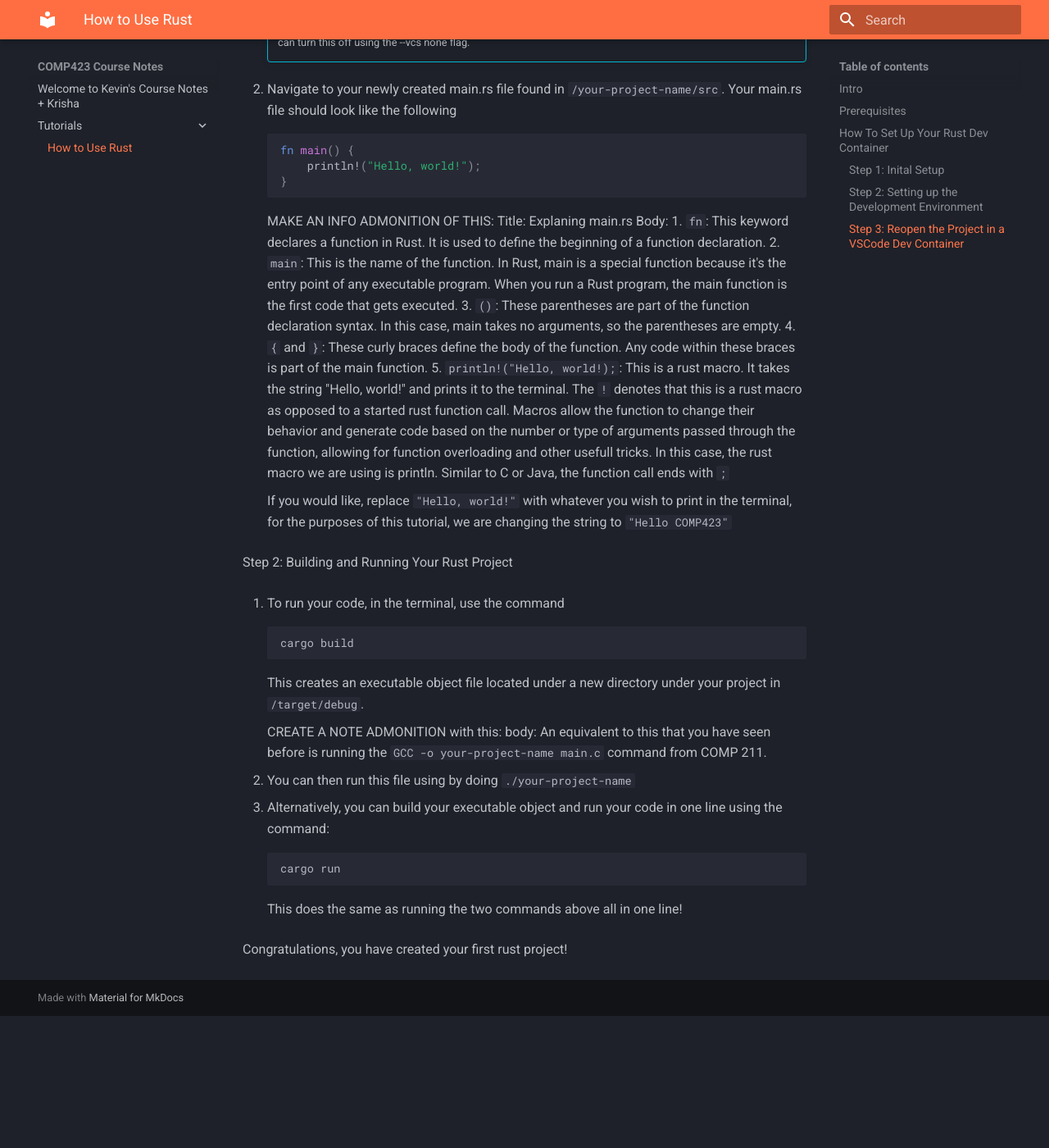
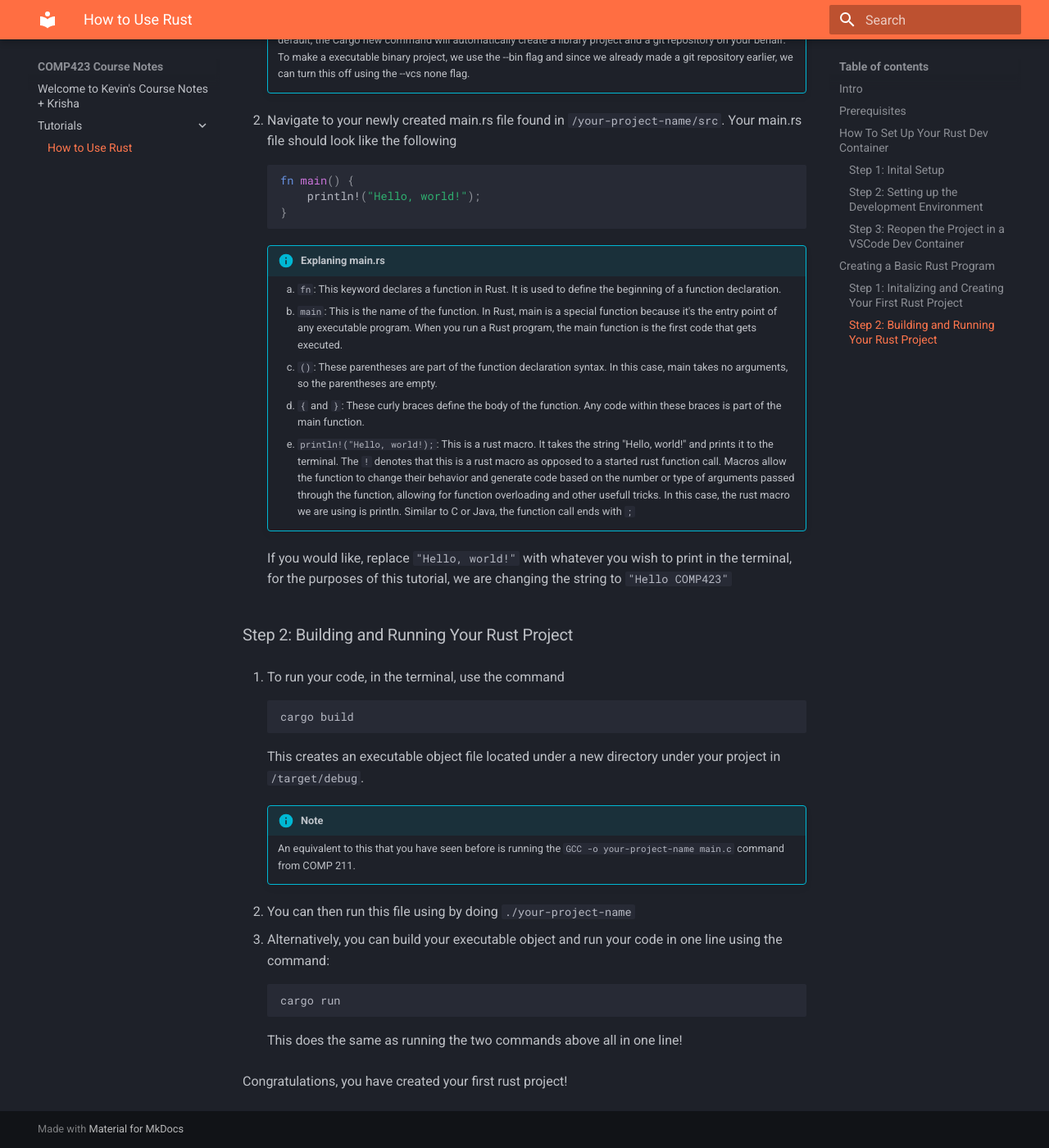
Before and after one commit to Kevinofma/comp423-course-notes, an MkDocs documentation site: the page built from docs/tutorials/rust-setup.md, in a window 1280 px wide and 1400 px high, scrolled down 2984 px. Shown: the whole window at 82% size. Built offline with MkDocs 1.6.1 and Material for MkDocs 9.7.7, drawn with Linux system fonts in a browser that asks for light colours; before the commit the page ends 4223 px from its top, so only the background shows below that; some of the changed text lies outside the part shown.

Commit message:
added admonitions

````diff
--- a/docs/tutorials/rust-setup.md
+++ b/docs/tutorials/rust-setup.md
@@ -104,9 +104,9 @@ Before completing this tutorial make sure you have:
 
 Congratulations! You have created your first rust dev container.
 
-Creating a Basic Rust Program
+## Creating a Basic Rust Program
 
-Step 1: Initalizing and Creating Your First Rust Project
+### Step 1: Initalizing and Creating Your First Rust Project
 
 1. Open a new terminal in VS Code and run the following command:
 
@@ -126,9 +126,8 @@ Step 1: Initalizing and Creating Your First Rust Project
     }
     ```
 
-    MAKE AN INFO ADMONITION OF THIS:
-    Title: Explaning main.rs
-    Body:
+    !!! info "Explaning main.rs"
+
         1. ```fn```: This keyword declares a function in Rust. It is used to define the beginning of a function declaration.
         2. ```main```: This is the name of the function. In Rust, main is a special function because it's the entry point of any executable program. When you run a Rust program, the main function is the first code that gets executed.
         3. ```()```: These parentheses are part of the function declaration syntax. In this case, main takes no arguments, so the parentheses are empty.
@@ -138,7 +137,7 @@ Step 1: Initalizing and Creating Your First Rust Project
 
     If you would like, replace ```"Hello, world!"``` with whatever you wish to print in the terminal, for the purposes of this tutorial, we are changing the string to ```"Hello COMP423"```
 
-Step 2: Building and Running Your Rust Project
+### Step 2: Building and Running Your Rust Project
 
 1. To run your code, in the terminal, use the command
 
@@ -148,8 +147,8 @@ Step 2: Building and Running Your Rust Project
 
     This creates an executable object file located under a new directory under your project in ```/target/debug```.
 
-    CREATE A NOTE ADMONITION with this:
-    body: An equivalent to this that you have seen before is running the ```GCC -o your-project-name main.c``` command from COMP 211.
+    !!! info "Note"
+        An equivalent to this that you have seen before is running the ```GCC -o your-project-name main.c``` command from COMP 211.
 
 2. You can then run this file using by doing ```./your-project-name```
 
````
Also changed, not shown: other parts of docs/tutorials/rust-setup.md (+1 -1 lines).
